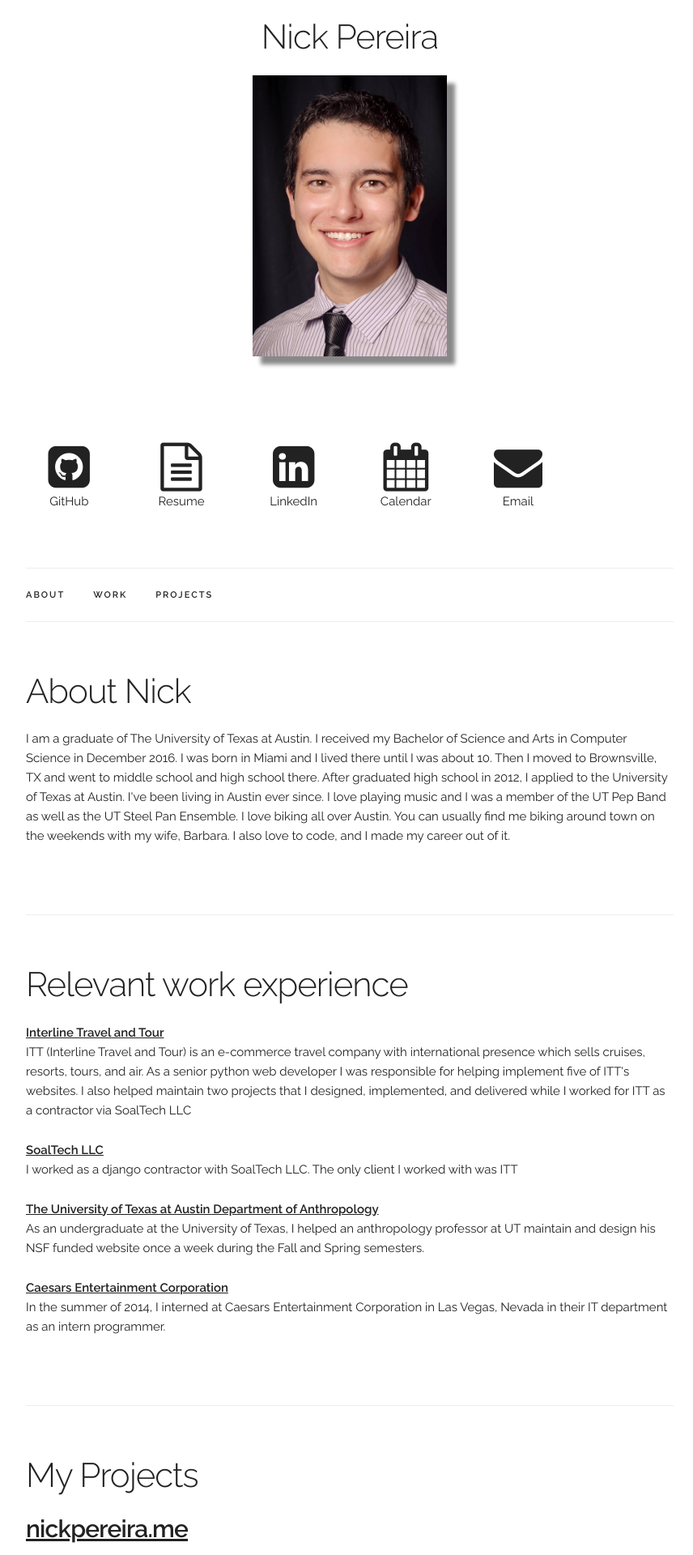
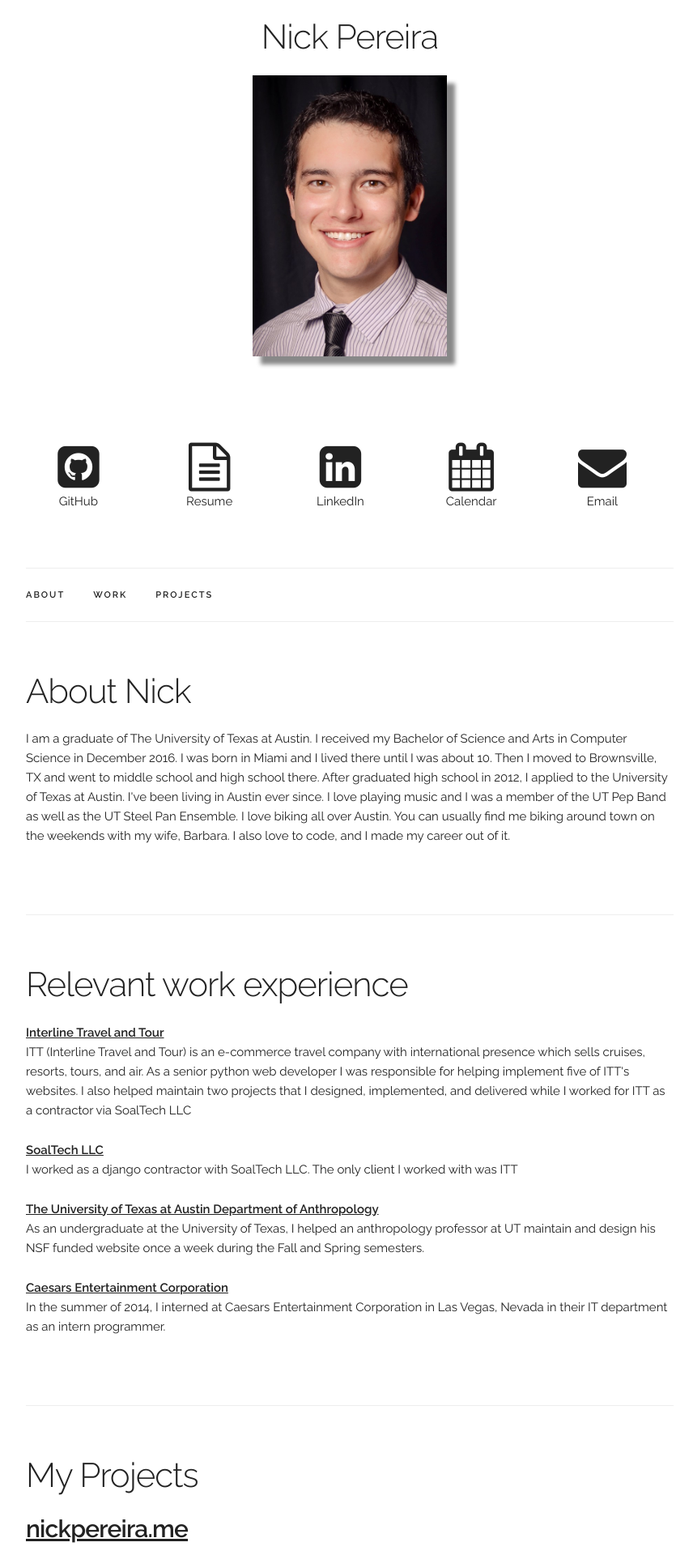
Before and after one commit to PresidentNick/presidentnick.github.io, a Jekyll site: the page index.html, which Jekyll copies as it is, in a window 1280 px wide. Shown: the top 1920 px of the page at 81% size, without its empty margins (208-1064 px from the left). Built offline with Jekyll 4.4.1, drawn with Linux system fonts in a browser that asks for light colours; nearby versions of some CDN libraries; comment, search, counter and statistics services are not loaded.

Commit message:
Change icon spacing

```diff
--- a/css/pretty.css
+++ b/css/pretty.css
@@ -52,7 +52,7 @@
   margin-top: 1.5rem;
   margin-bottom: 0; }
 .code-example-body {
-  white-spaaaaaace: pre;
+  white-space: pre;
   word-wrap: break-word }
 .example {
   position: relative;
--- a/index.html
+++ b/index.html
@@ -56,7 +56,7 @@
     <section class="header">
       <h2 class="title">Nick Pereira</h2>
       <img style="box-shadow: 10px 10px 5px #888888;" src="nick.jpg" width="30%">
-      <div class="value-props row">
+      <div class="value-props row" style="display: flex; justify-content: space-around; align-items: center;">
         <div class="two columns value-prop">
           <a title="Check out my projects!" style="color: inherit;" target="_blank" href="https://github.com/PresidentNick/"><i class="fa fa-github-square fa-4x"></i></a>
           <br>GitHub
```
